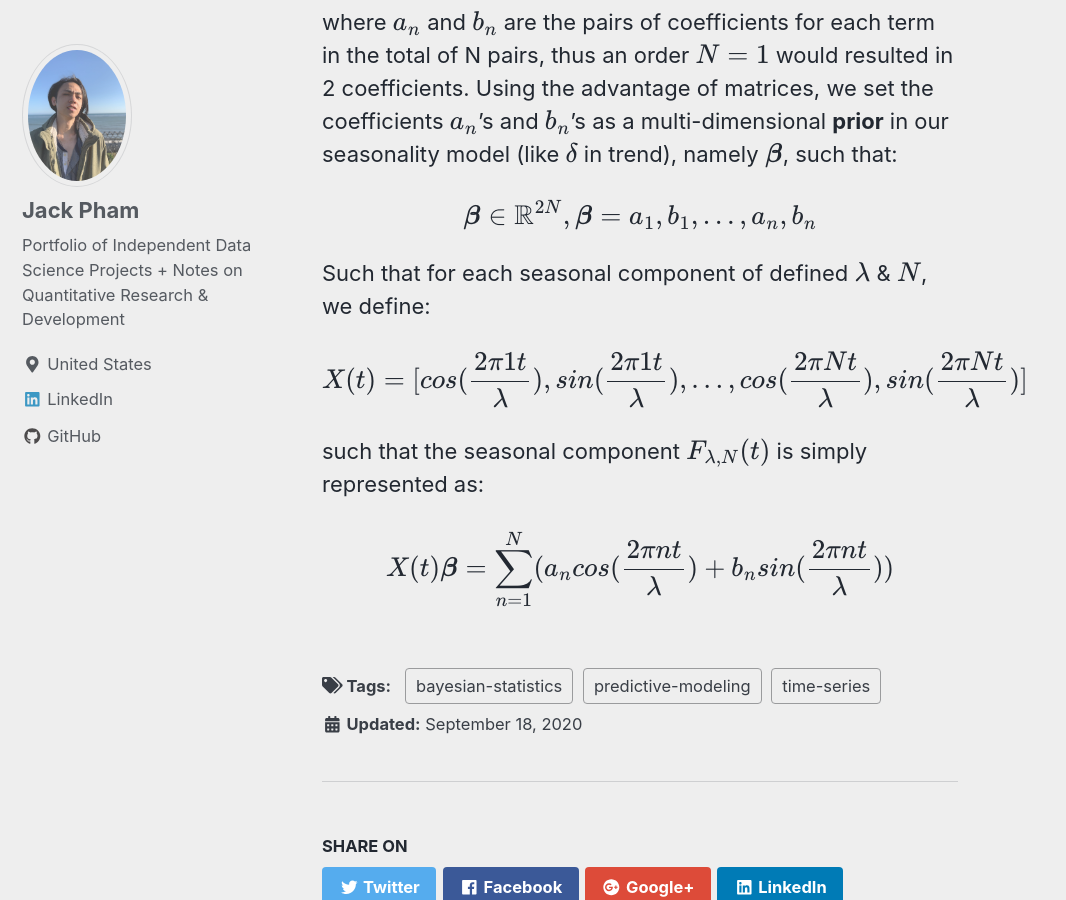
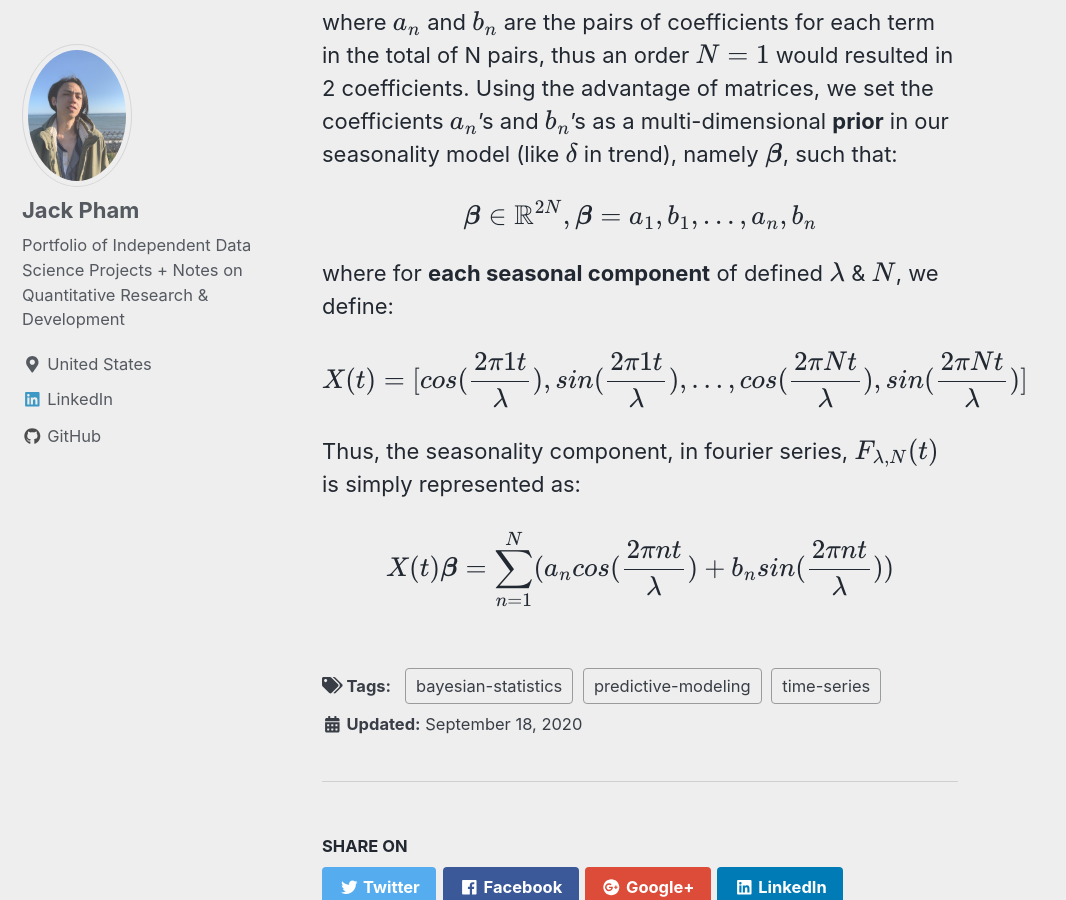
Before and after one commit to jp-quant/jp-quant.github.io, a Jekyll site: the page built from _posts/2020-09-18-fbprophet_bayesian_glm.md, in a window 1280 px wide and 900 px high, scrolled down 18875 px. Shown: the whole window, without its empty margins (0-1066 px from the left). Built offline with Jekyll 4.4.1, drawn with Linux system fonts in a browser that asks for light colours; nearby versions of some CDN libraries; formulas are drawn with MathJax 3.

Commit message:
glm updates

```diff
--- a/_posts/2020-09-18-fbprophet_bayesian_glm.md
+++ b/_posts/2020-09-18-fbprophet_bayesian_glm.md
@@ -309,10 +309,10 @@ where $$a_n$$ and $$b_n$$ are the pairs of coefficients for each term in the tot
 
 $$\boldsymbol{\beta} \in \mathbb{R}^{2N}, \boldsymbol{\beta} = a_1, b_1, …, a_n, b_n$$
 
-Such that for each seasonal component of defined $$\lambda$$ & $$N$$, we define:
+where for **each seasonal component** of defined $$\lambda$$ & $$N$$, we define:
 
 $$X(t) = [cos(\frac{2\pi 1t}{\lambda}), sin(\frac{2\pi 1t}{\lambda}),…,cos(\frac{2\pi Nt}{\lambda}),sin(\frac{2\pi Nt}{\lambda})]$$
 
-such that the seasonal component $$F_{\lambda,N}(t)$$ is simply represented as:
+Thus, the seasonality component, in fourier series, $$F_{\lambda,N}(t)$$ is simply represented as:
 
 $$X(t) \boldsymbol{\beta} = \sum_{n=1}^{N}(a_{n} cos(\frac{2\pi nt}{\lambda}) + b_{n}sin(\frac{2\pi nt}{\lambda}))$$
```
